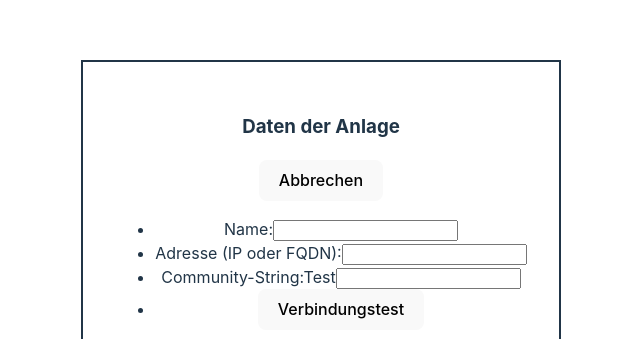
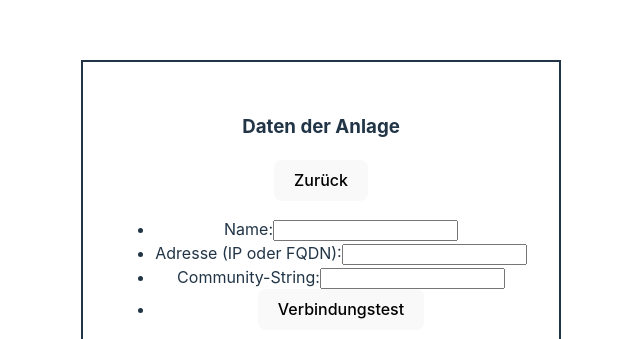
Before and after one commit to sieberss/usv-monitor, a React (Vite) app in the folder frontend/: page /usvdetails/1 in a window 1280 px wide. Shown: the part 144-483 px from the top of the page, without its empty margins (319-959 px from the left). Built offline with nearby package versions, Linux system fonts and the light colour scheme; no server answers.

Commit message:
navigate to list after editing data

```diff
--- a/frontend/src/App.tsx
+++ b/frontend/src/App.tsx
@@ -7,8 +7,12 @@ import AllUsvsPage from "./pages/AllUsvsPage.tsx";
 import UsvPage from "./pages/UsvPage.tsx";
 
 function App() {
+
+    const [monitoring, setMonitoring] = useState<boolean>(false)
+
     const [usvs, setUsvs] = useState<Usv[]>([])
-  const [monitoring, setMonitoring] = useState<boolean>(false)
+    const [usvUpdates, setUsvUpdates] = useState<number>(0)         // keeps track of crud operations in other components
+    const usvUpdateOccured = () => setUsvUpdates(usvUpdates + 1)    // passed to components that do crud operations
 
     const getAllUsvs = () => {
         axios.get('/api/usv')
@@ -22,15 +26,15 @@ function App() {
 
     useEffect(() => {
         getAllUsvs();
-  }, [])
+    }, [usvUpdates])
 
 
     return (
 
         <>
             <Routes>
-             <Route path={"/"} element={<AllUsvsPage usvs={usvs} monitoring={monitoring}/>} />
-             <Route path={"/usvdetails/:id"} element={<UsvPage/>} />
+                <Route path={"/"} element={<AllUsvsPage usvs={usvs} monitoring={monitoring}/>}/>
+                <Route path={"/usvdetails/:id"} element={<UsvPage usvUpdate={usvUpdateOccured}/>} />
             </Routes>
         </>
     )
--- a/frontend/src/components/UsvContentDisplayAndEditing.tsx
+++ b/frontend/src/components/UsvContentDisplayAndEditing.tsx
@@ -5,7 +5,9 @@ import {useNavigate} from "react-router-dom";
 
 type EditProps = {
     usv: Usv
+    usvUpdate: () => void
 }
+
 
 export default function UsvContentDisplayAndEditing(props: Readonly<EditProps>) {
 
@@ -26,6 +28,12 @@ export default function UsvContentDisplayAndEditing(props: Readonly<EditProps>)
         setMessage("")
     }
 
+    function backToList(updated:boolean) {
+        switchEditMode(false)
+        if (updated) props.usvUpdate()
+        navigate("/")
+    }
+
     useEffect(() => {
         setUsv(props.usv)
         setEditing(props.usv.id === "new")
@@ -44,11 +52,6 @@ export default function UsvContentDisplayAndEditing(props: Readonly<EditProps>)
         setChangedData(false)
     }
 
-    function cancelEditing(){
-        if (usv.id==="new") navigate("/")
-        else switchEditMode(false)
-    }
-
     function testConnection() {
         alert("Test angestoßen")
     }
@@ -59,13 +62,10 @@ export default function UsvContentDisplayAndEditing(props: Readonly<EditProps>)
             return
         }
         if (usv.id==="new") {
-            alert("posting new object")// adding a new UPS
             axios.post('/api/usv', {name: nameInput, address: addressInput, community: communityInput})
                 .then(response => {
-                    if (response.status == 200) {
-                        switchEditMode(false)
-                        setUsv(response.data)
-                    } else setMessage(response.data);
+                    if (response.status == 200) backToList(true);
+                    else setMessage(response.data);
                 })
                 .catch(error => {
                     console.error('Error fetching data:', error);
@@ -73,8 +73,9 @@ export default function UsvContentDisplayAndEditing(props: Readonly<EditProps>)
         } else {                // updating an existing UPS
             axios.put('/api/usv/' + usv.id, {name: nameInput, address: addressInput, community: communityInput})
                 .then(response => {
-                    if (response.status == 200)
-                        switchEditMode(false)
+                    if (response.status == 200){
+                        backToList(true)
+                    }
                     else setMessage(response.data)
                 })
                 .catch(error => {
@@ -86,8 +87,9 @@ export default function UsvContentDisplayAndEditing(props: Readonly<EditProps>)
     function deleteUsv(): void {
         axios.delete('/api/usv/' + usv.id)
             .then(response => {
-                if (response.status == 200)
-                    navigate("/")
+                if (response.status == 200) {
+                    backToList(true)
+                }
                 else setMessage(response.data)
             })
             .catch(error => {
@@ -139,10 +141,7 @@ export default function UsvContentDisplayAndEditing(props: Readonly<EditProps>)
     return (
         <>
             <h3>Daten der Anlage</h3>
-            <button onClick={() => cancelEditing()} hidden={!editing}>
-                Abbrechen
-            </button>
-            <button onClick={() => navigate("/")} hidden={editing}>
+            <button onClick={() => backToList(false)} >
                 Zurück
             </button>
 
@@ -162,7 +161,6 @@ export default function UsvContentDisplayAndEditing(props: Readonly<EditProps>)
                     </li>
                     <li>
                         <label htmlFor={'community'}>Community-String:</label>
-                        Test{usv.community}
                         {editing
                             ? communityInputField
                             : <p>{usv.community}</p>}
--- a/frontend/src/pages/UsvPage.tsx
+++ b/frontend/src/pages/UsvPage.tsx
@@ -4,7 +4,10 @@ import {Usv} from "../types/usv.ts";
 import UsvContentDisplayAndEditing from "../components/UsvContentDisplayAndEditing.tsx";
 import {useParams} from "react-router-dom";
 
-export default function UsvPage() {
+type Props = {
+    usvUpdate : () => void
+}
+export default function UsvPage(props:Readonly<Props>) {
     const params = useParams()
     const id: string | undefined = params.id
     const [usv, setUsv] = useState<Usv>({id: "new", name: "", address: "", community: ""})
@@ -25,7 +28,7 @@ console.log(id)
 console.log(usv)
 return (
     <>
-        <UsvContentDisplayAndEditing usv={usv}/>
+        <UsvContentDisplayAndEditing usv={usv} usvUpdate={props.usvUpdate}/>
 
     </>
 )
```
Lines whose indentation alone changed are shown as unchanged.
